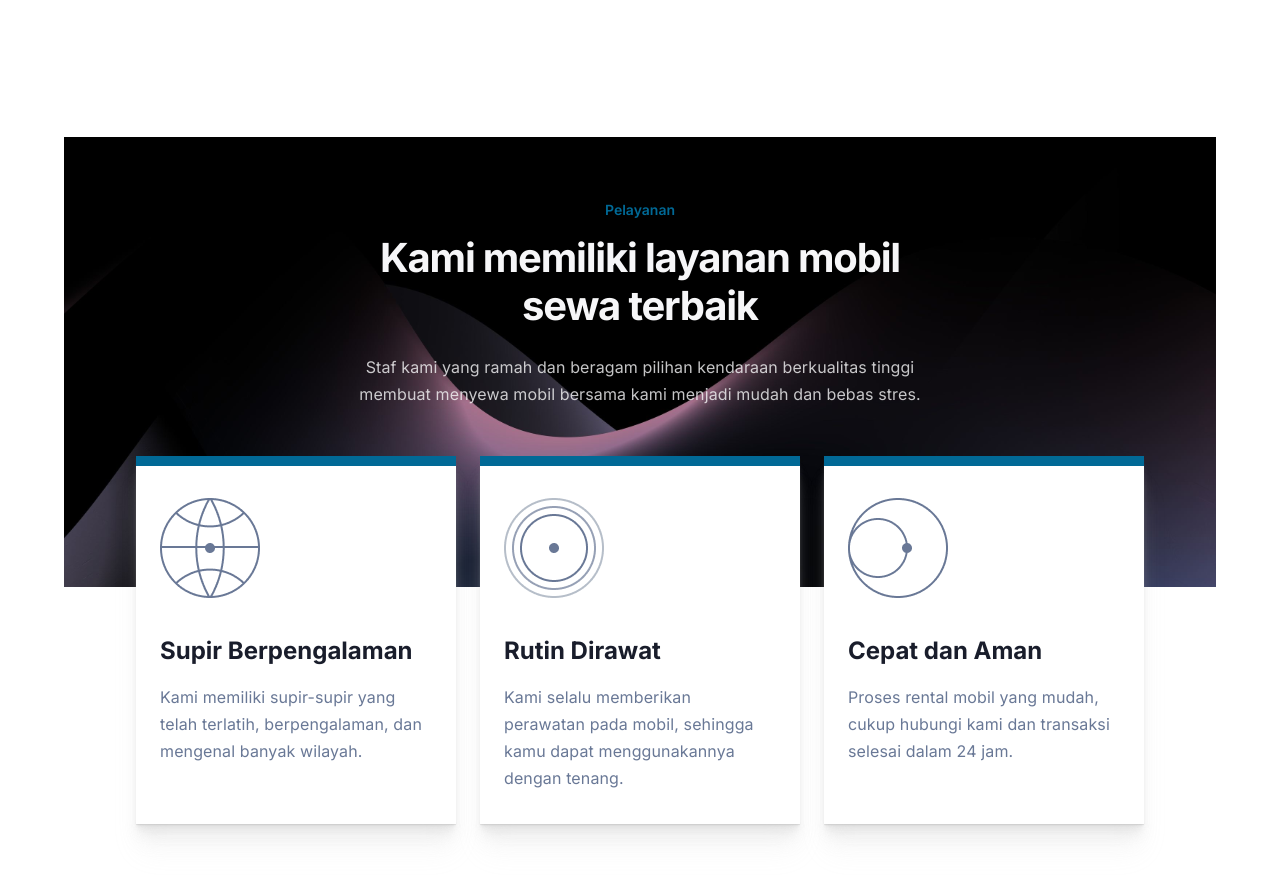
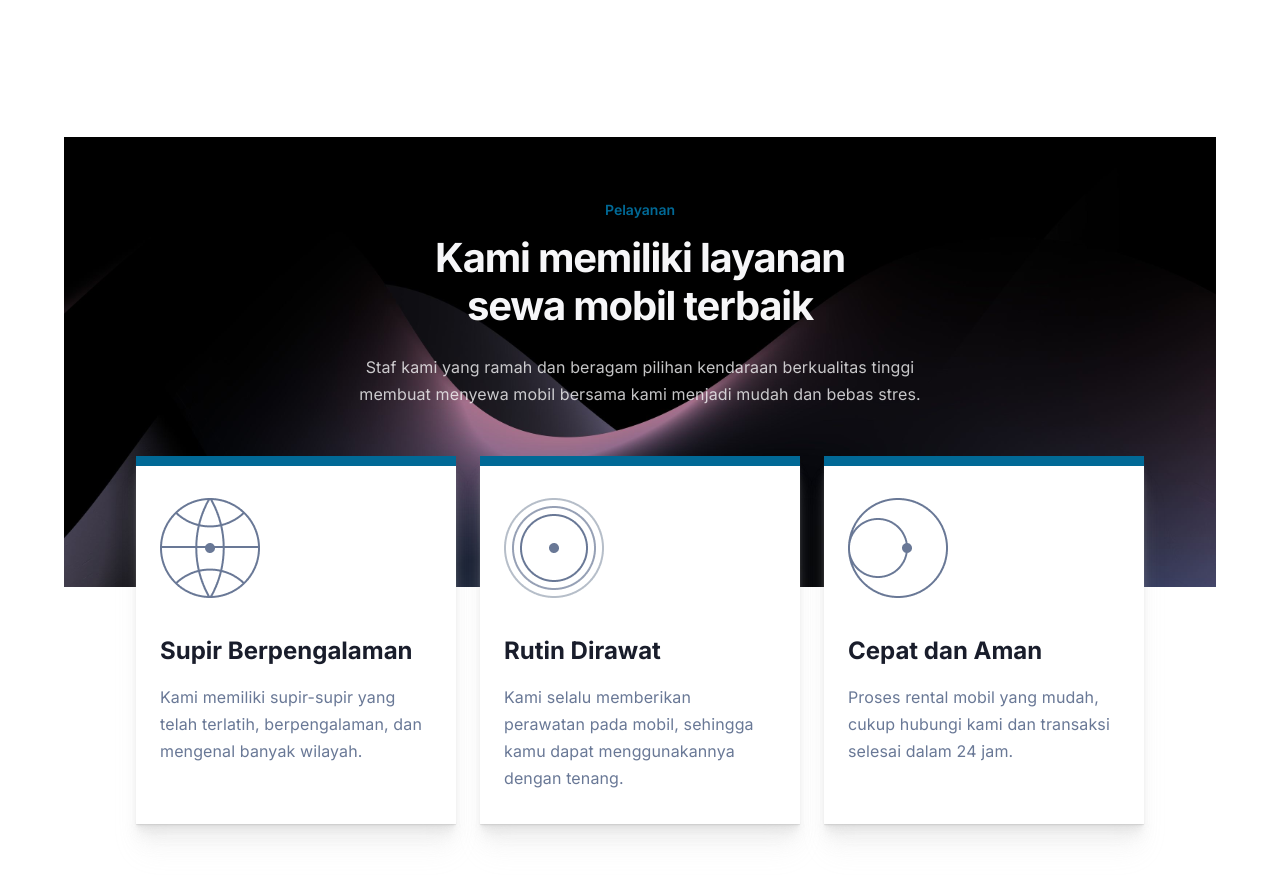
Before and after one commit to ilhamriz/doni-rental, a Next.js app: page / in a window 1280 px wide. Shown: the part 1520-2395 px from the top of the page. Built offline with nearby package versions, Linux system fonts and the light colour scheme.

Commit message:
set max-width the title

```diff
--- a/src/sections/Pelayanan/Pelayanan.jsx
+++ b/src/sections/Pelayanan/Pelayanan.jsx
@@ -37,7 +37,7 @@ function Pelayanan() {
               Pelayanan
             </Box>
             <Box className={`header-2 ${css.title}`}>
-              Kami memiliki layanan mobil sewa terbaik
+              Kami memiliki layanan sewa mobil terbaik
             </Box>
             <p>
               Staf kami yang ramah dan beragam pilihan kendaraan berkualitas
--- a/src/sections/Pelayanan/Pelayanan.module.scss
+++ b/src/sections/Pelayanan/Pelayanan.module.scss
@@ -29,14 +29,18 @@
 
 .title_wrapper {
   padding: 64px 0 0;
+  margin: 0 auto;
+  max-width: 570px;
+  display: flex;
+  flex-direction: column;
+  align-items: center;
   text-align: center;
-  max-width: 570px;
-  margin: 0 auto;
   margin-bottom: 48px;
   position: relative;
   z-index: 1;
 
   .title {
+    max-width: 500px;
     margin-bottom: 24px;
     color: $color-title-light;
   }
```
